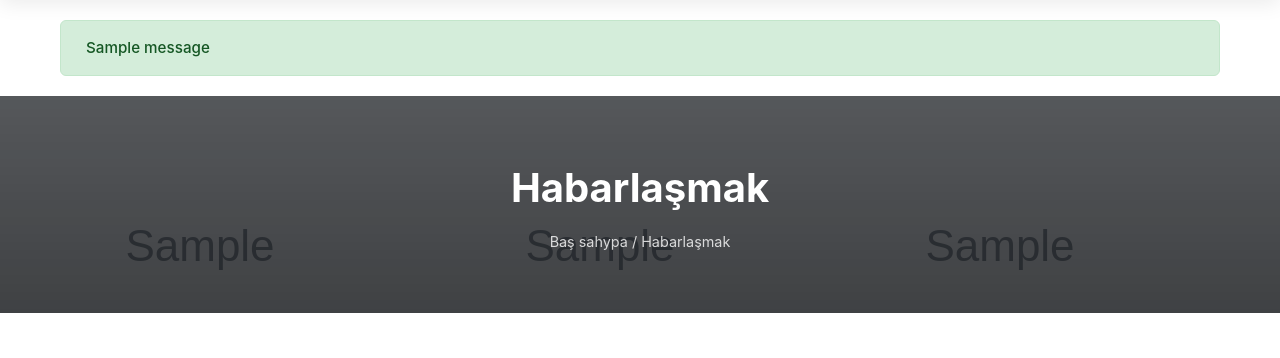
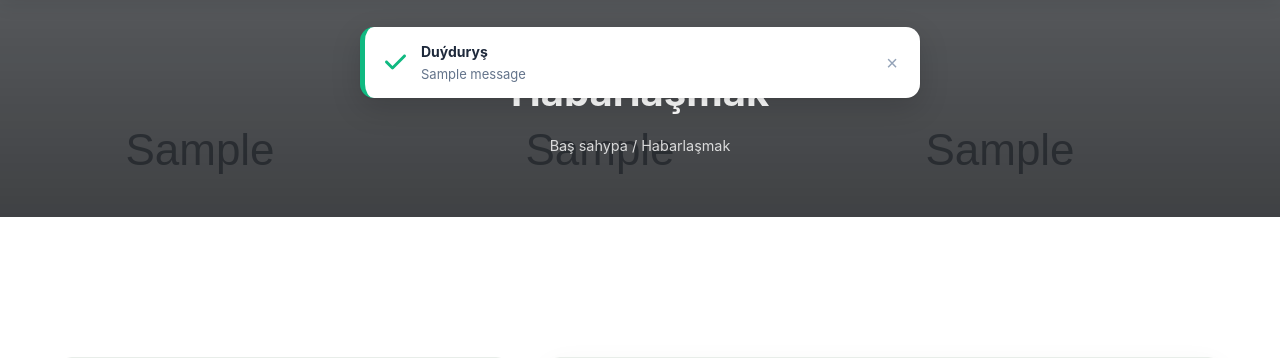
Before and after one commit to bagtyyarmiriyew35-maker/Maliya_institut, a Django app: page /contact/ in a window 1280 px wide. Shown: the part 48-406 px from the top of the page. Run offline with Django 5.2, Linux system fonts and the light colour scheme; data comes from the database, SQL or seed files in the repository; tables that the repository leaves empty hold one stand-in row (values such as "Sample post"); grey boxes marked "Sample" are stand-in pictures; one stand-in notice (Sample message) is shown.

Commit message:
Hide internal URLconf debug page and redirect invalid URLs to home with warning message

```diff
--- a/maliya_project/settings.py
+++ b/maliya_project/settings.py
@@ -31,7 +31,7 @@ except ImportError:
 SECRET_KEY = 'django-insecure-ayh^v^11v5#+11knf3g8t+$=e5!8ga^wn#se&oz9h@5iw3q5s-'
 
 # SECURITY WARNING: don't run with debug turned on in production!
-DEBUG = True
+DEBUG = os.environ.get('DJANGO_DEBUG', os.environ.get('DEBUG', 'False')).lower() in ('true', '1')
 
 ALLOWED_HOSTS = ['*', '216.250.9.135', '216.250.10.252', '20.20.21.143', 'tdmai.edu.tm', 'www.tdmai.edu.tm']
 
--- a/maliya_project/urls.py
+++ b/maliya_project/urls.py
@@ -40,7 +40,7 @@ def serve_robots_txt(request):
 def serve_google_verify(request):
     return HttpResponse("google-site-verification: google7a5ea8fcd6d11ea9.html\n", content_type='text/html')
 
-from website.views import serve_pdf_engine_lib, serve_pdf_engine_worker
+from website.views import serve_pdf_engine_lib, serve_pdf_engine_worker, catch_all_not_found, custom_404_view, custom_500_view
 
 urlpatterns = [
     path('favicon.ico', serve_favicon, name='favicon'),
@@ -52,8 +52,10 @@ urlpatterns = [
     path('pdfengine/lib.js', serve_pdf_engine_lib, name='serve_pdf_lib'),
     path('pdfengine/worker.js', serve_pdf_engine_worker, name='serve_pdf_worker'),
     re_path(r'^media/(?P<path>.*)$', serve_media_files),
+    re_path(r'^static/(?P<path>.*)$', serve, {'document_root': str(settings.STATICFILES_DIRS[0])}),
     path('', include('website.urls')),
+    re_path(r'^.*$', catch_all_not_found, name='catch_all_not_found'),
 ]
 
-if settings.DEBUG:
-    urlpatterns += static(settings.STATIC_URL, document_root=settings.STATICFILES_DIRS[0])
+handler404 = 'website.views.custom_404_view'
+handler500 = 'website.views.custom_500_view'
--- a/static/css/main.css
+++ b/static/css/main.css
@@ -2178,11 +2178,98 @@ textarea.form-control {
     color: #155724;
 }
 
+.alert-warning {
+    background-color: #fffbeb;
+    border: 1px solid #fef08a;
+    color: #92400e;
+}
+
 .alert-error,
 .alert-danger {
     background-color: #f8d7da;
     border: 1px solid #f5c6cb;
     color: #721c24;
+}
+
+/* Floating Top Toast Notification */
+.site-floating-alert-container {
+    position: fixed;
+    top: 75px;
+    left: 50%;
+    transform: translateX(-50%);
+    z-index: 99999;
+    width: 90%;
+    max-width: 560px;
+    pointer-events: none;
+}
+
+.site-floating-alert {
+    pointer-events: auto;
+    display: flex;
+    align-items: center;
+    gap: 14px;
+    padding: 14px 18px;
+    border-radius: 14px;
+    background: #ffffff;
+    box-shadow: 0 10px 30px rgba(0, 0, 0, 0.15), 0 1px 3px rgba(0, 0, 0, 0.08);
+    border-left: 5px solid #d97706;
+    animation: slideDownToast 0.35s cubic-bezier(0.16, 1, 0.3, 1) forwards;
+    transition: opacity 0.3s ease, transform 0.3s ease;
+    margin-bottom: 10px;
+}
+
+@keyframes slideDownToast {
+    from {
+        opacity: 0;
+        transform: translateY(-20px) scale(0.96);
+    }
+    to {
+        opacity: 1;
+        transform: translateY(0) scale(1);
+    }
+}
+
+.site-alert-icon {
+    font-size: 24px;
+    color: #d97706;
+    flex-shrink: 0;
+    display: flex;
+    align-items: center;
+    justify-content: center;
+}
+
+.site-alert-body {
+    flex: 1;
+}
+
+.site-alert-body strong {
+    display: block;
+    font-size: 14px;
+    font-weight: 700;
+    color: #1e293b;
+    margin-bottom: 2px;
+}
+
+.site-alert-body p {
+    margin: 0;
+    font-size: 13px;
+    color: #64748b;
+    line-height: 1.45;
+}
+
+.site-alert-close {
+    background: transparent;
+    border: none;
+    font-size: 20px;
+    color: #94a3b8;
+    cursor: pointer;
+    padding: 0 4px;
+    line-height: 1;
+    transition: color 0.15s ease;
+}
+
+.site-alert-close:hover {
+    color: #1e293b;
 }
 
 .no-data {
--- a/templates/base.html
+++ b/templates/base.html
@@ -481,18 +481,55 @@
         </div>
     </header>
 
+    <!-- Global Floating Alerts / URL error notification -->
+    <div class="site-floating-alert-container" id="siteFloatingAlerts">
+        {% if messages %}
+            {% for message in messages %}
+            <div class="site-floating-alert" style="{% if 'error' in message.tags or 'danger' in message.tags %}border-left-color:#ef4444;{% elif 'success' in message.tags %}border-left-color:#10b981;{% else %}border-left-color:#d97706;{% endif %}">
+                <div class="site-alert-icon" style="{% if 'error' in message.tags or 'danger' in message.tags %}color:#ef4444;{% elif 'success' in message.tags %}color:#10b981;{% else %}color:#d97706;{% endif %}">
+                    {% if 'success' in message.tags %}
+                        <i class="fa-solid fa-circle-check"></i>
+                    {% elif 'error' in message.tags or 'danger' in message.tags %}
+                        <i class="fa-solid fa-circle-xmark"></i>
+                    {% else %}
+                        <i class="fa-solid fa-triangle-exclamation"></i>
+                    {% endif %}
+                </div>
+                <div class="site-alert-body">
+                    <strong>
+                        {% if current_lang == 'eng' %}Notice
+                        {% elif current_lang == 'rus' %}Внимание
+                        {% else %}Duýduryş{% endif %}
+                    </strong>
+                    <p>{{ message }}</p>
+                </div>
+                <button type="button" class="site-alert-close" onclick="this.closest('.site-floating-alert').remove();" aria-label="Close">&times;</button>
+            </div>
+            {% endfor %}
+        {% elif request.GET.invalid_url %}
+            <div class="site-floating-alert">
+                <div class="site-alert-icon">
+                    <i class="fa-solid fa-triangle-exclamation"></i>
+                </div>
+                <div class="site-alert-body">
+                    <strong>
+                        {% if current_lang == 'eng' %}Invalid Page Address!
+                        {% elif current_lang == 'rus' %}Неверный адрес страницы!
+                        {% else %}Ýalňyş sahypa salgysy!{% endif %}
+                    </strong>
+                    <p>
+                        {% if current_lang == 'eng' %}The page you are looking for does not exist. You have been redirected to the home page.
+                        {% elif current_lang == 'rus' %}Запрашиваемая страница не существует. Вы перенаправлены на главную страницу.
+                        {% else %}Gözleýän sahypaňyz tapylmady. Baş sahypa gönükdirildiňiz.{% endif %}
+                    </p>
+                </div>
+                <button type="button" class="site-alert-close" onclick="this.closest('.site-floating-alert').remove();" aria-label="Close">&times;</button>
+            </div>
+        {% endif %}
+    </div>
+
     <!-- Main Content -->
     <main>
-        {% if messages %}
-        <div class="container messages-container">
-            {% for message in messages %}
-            <div class="alert alert-{{ message.tags }}">
-                {{ message }}
-            </div>
-            {% endfor %}
-        </div>
-        {% endif %}
-
         {% block content %}{% endblock %}
     </main>
 
@@ -731,6 +768,25 @@
                         a.setAttribute('href', parts[0] + sep + 'lang=' + encodeURIComponent(activeLang) + (parts[1] ? '#' + parts[1] : ''));
                     }
                 });
+        // Auto-dismiss floating alerts after 6 seconds and cleanly remove ?invalid_url=1 from history
+        document.addEventListener('DOMContentLoaded', function() {
+            var alerts = document.querySelectorAll('.site-floating-alert');
+            if (alerts.length > 0) {
+                setTimeout(function() {
+                    alerts.forEach(function(el) {
+                        el.style.opacity = '0';
+                        el.style.transform = 'translateY(-15px)';
+                        setTimeout(function() { el.remove(); }, 350);
+                    });
+                }, 6000);
+            }
+            if (window.location.search.indexOf('invalid_url=') !== -1) {
+                var cleanSearch = window.location.search
+                    .replace(/([?&])invalid_url=[^&]*(&|$)/, '$1')
+                    .replace(/&$/, '')
+                    .replace(/\?$/, '');
+                var cleanUrl = window.location.pathname + cleanSearch + window.location.hash;
+                window.history.replaceState({}, document.title, cleanUrl);
             }
         });
     })();
--- a/website/views.py
+++ b/website/views.py
@@ -415,3 +415,63 @@ def serve_pdf_engine_worker(request):
             resp['Cache-Control'] = 'public, max-age=31536000'
             return resp
     raise Http404("PDF.js worker not found")
+
+
+def get_user_lang(request):
+    """Detects active language for notification messages."""
+    raw_lang = request.GET.get('lang') or request.session.get('lang') or request.COOKIES.get('site_lang') or 'tm'
+    raw_lang = str(raw_lang).strip().lower()
+    if raw_lang in ['eng', 'en']:
+        return 'eng'
+    elif raw_lang in ['rus', 'ru']:
+        return 'rus'
+    return 'tm'
+
+
+def catch_all_not_found(request, path=None):
+    """
+    Catch-all view for non-existent routes across the site.
+    Prevents leaking internal routing, debug tracebacks, and admin URLs.
+    Shows a friendly 'Invalid page address' notice and safely redirects to home.
+    """
+    req_path = request.path_info or request.path or ''
+
+    # Filter out missing static assets, media files, or technical resources so they don't redirect
+    asset_extensions = ('.css', '.js', '.png', '.jpg', '.jpeg', '.gif', '.svg', '.ico',
+                        '.woff', '.woff2', '.ttf', '.eot', '.map', '.txt', '.xml')
+    if req_path.startswith(('/static/', '/media/', '/tinymce/')) or req_path.lower().endswith(asset_extensions):
+        return HttpResponse("Resource not found", status=404, content_type="text/plain; charset=utf-8")
+
+    # If an authenticated staff user entered an invalid URL inside /panel/, redirect to panel dashboard
+    if req_path.startswith('/panel/') and request.user.is_authenticated and request.user.is_staff:
+        try:
+            messages.warning(request, "Salgyny ýalňyş girizdiňiz! Panel baş sahypasyna gönükdirildiňiz.")
+        except Exception:
+            pass
+        return redirect('panel_dashboard')
+
+    lang = get_user_lang(request)
+    if lang == 'eng':
+        msg = "Invalid page address entered! The requested page was not found. You have been redirected to the home page."
+    elif lang == 'rus':
+        msg = "Введён неверный адрес страницы! Запрашиваемая страница не найдена. Вы перенаправлены на главную страницу."
+    else:
+        msg = "Salgyny ýalňyş girizdiňiz! Gözleýän sahypaňyz tapylmady. Baş sahypa gönükdirildiňiz."
+
+    try:
+        messages.warning(request, msg)
+    except Exception:
+        pass
+
+    target_url = f"/?invalid_url=1&lang={lang}" if lang != 'tm' else "/?invalid_url=1"
+    return redirect(target_url)
+
+
+def custom_404_view(request, exception=None):
+    """Custom 404 handler that safely redirects to home page with warning."""
+    return catch_all_not_found(request)
+
+
+def custom_500_view(request):
+    """Custom 500 handler for unexpected server errors."""
+    return render(request, '500.html', status=500)
```
Also changed, not shown: templates/404.html (added, +49 -0 lines), templates/500.html (added, +34 -0 lines), website/tests.py (+20 -0 lines).
